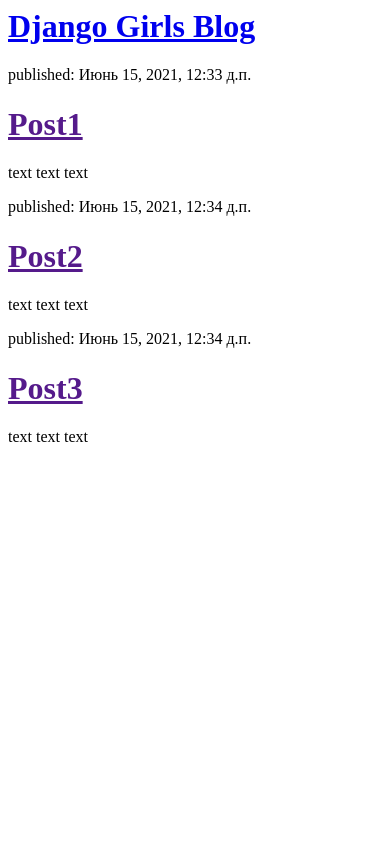
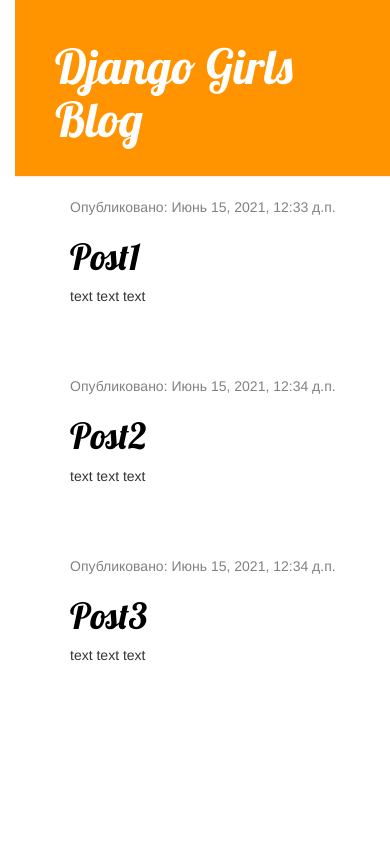
Before and after one commit to ajarakazakbaeva/BeFocused, a Django app: page / in a window 390 px wide. Run offline with Django 3.2, Linux system fonts and the light colour scheme; data comes from the database, SQL or seed files in the repository; some libraries are stand-ins or nearby versions.

Commit message:
Added view and template for detailed blos post as well as CSS for the site

```diff
--- /dev/null
+++ b/blog/static/css/blog.css
@@ -0,0 +1,55 @@
+h1 a {
+    color: #FCA205;
+    font-family: 'Lobster';
+}
+
+body {
+    padding-left: 15px;
+}
+
+.page-header {
+    background-color: #ff9400;
+    margin-top: 0;
+    padding: 20px 20px 20px 40px;
+}
+
+.page-header h1, .page-header h1 a, .page-header h1 a:visited, .page-header h1 a:active {
+    color: #ffffff;
+    font-size: 36pt;
+    text-decoration: none;
+}
+
+.content {
+    margin-left: 40px;
+}
+
+h1, h2, h3, h4 {
+    font-family: 'Lobster', cursive;
+}
+
+.date {
+    color: #828282;
+}
+
+.save {
+    float: right;
+}
+
+.post-form textarea, .post-form input {
+    width: 100%;
+}
+
+.top-menu, .top-menu:hover, .top-menu:visited {
+    color: #ffffff;
+    float: right;
+    font-size: 26pt;
+    margin-right: 20px;
+}
+
+.post {
+    margin-bottom: 70px;
+}
+
+.post h1 a, .post h1 a:visited {
+    color: #000000;
+}
--- /dev/null
+++ b/blog/templates/blog/base.html
@@ -0,0 +1,24 @@
+{% load static %}
+
+<html>
+    <head>
+        <link rel="stylesheet" href="//maxcdn.bootstrapcdn.com/bootstrap/3.2.0/css/bootstrap.min.css">
+        <link rel="stylesheet" href="//maxcdn.bootstrapcdn.com/bootstrap/3.2.0/css/bootstrap-theme.min.css">
+        <link href="https://fonts.googleapis.com/css?family=Lobster&subset=latin,cyrillic" rel="stylesheet" type="text/css">
+        <link rel="stylesheet" href="{% static 'css/blog.css' %}">
+        <title>Django Girls blog</title>
+    </head>
+        <body>
+            <div class="page-header">
+                <h1><a href="/">Django Girls Blog</a></h1>
+            </div>
+            <div class="content container">
+                <div class="row">
+                    <div class="col-md-8">
+                    {% block content %}
+                    {% endblock %}
+                    </div>
+                </div>
+            </div>
+        </body>
+</html>
--- a/blog/templates/blog/post_list.html
+++ b/blog/templates/blog/post_list.html
@@ -1,58 +1,11 @@
-<!--<!DOCTYPE html>-->
-<!--<html lang="en">-->
-<!--<head>-->
-<!--    <meta charset="UTF-8">-->
-<!--    <title>Title</title>-->
-<!--</head>-->
-<!--<body>-->
-
-<!--</body>-->
-<!--</html>-->
-
-<!--<html>-->
-<!--    <p>Hi there!</p>-->
-<!--    <p>It works!</p>-->
-<!--</html>-->
-
-<!--<html>-->
-<!--    <head>-->
-<!--        <title>Django Girls blog</title>-->
-<!--    </head>-->
-<!--    <body>-->
-<!--        <div>-->
-<!--            <h1><a href="/">Django Girls Blog</a></h1>-->
-<!--        </div>-->
-
-<!--        <div>-->
-<!--            <p>published: 14.06.2014, 12:14</p>-->
-<!--            <h2><a href="">My first post</a></h2>-->
-<!--            <p>Aenean eu leo quam. Pellentesque ornare sem lacinia quam venenatis vestibulum. Donec id elit non mi porta gravida at eget metus. Fusce dapibus, tellus ac cursus commodo, tortor mauris condimentum nibh, ut fermentum massa justo sit amet risus.</p>-->
-<!--        </div>-->
-
-<!--        <div>-->
-<!--            <p>published: 14.06.2014, 12:14</p>-->
-<!--            <h2><a href="">My second post</a></h2>-->
-<!--            <p>Aenean eu leo quam. Pellentesque ornare sem lacinia quam venenatis vestibulum. Donec id elit non mi porta gravida at eget metus. Fusce dapibus, tellus ac cursus commodo, tortor mauris condimentum nibh, ut f.</p>-->
-<!--        </div>-->
-<!--    </body>-->
-<!--</html>-->
-
-
-<html>
-    <head>
-        <title>Django Girls blog</title>
-    </head>
-    <body>
-        <div>
-            <h1><a href="/">Django Girls Blog</a></h1>
+{% extends 'blog/base.html' %}
+{% block content %}
+    {% for post in posts %}
+        <div class="post">
+            <div class="date">
+                <p>Опубликовано: {{ post.published_date }}</p>
+            </div>
+                <h1><a href="{% url 'post_detail' pk=post.pk %}">{{ post.title }}</a></h1>            <p>{{ post.text|linebreaksbr }}</p>
         </div>
-        {% for post in posts %}
-            <div>
-                <p> published: {{ post.published_date}} </p>
-                <h1><a href="">{{ post.title }}</a></h1>
-                <p> {{ post.text|linebreaksbr }}</p>
-            </div>
-        {% endfor %}
-
-    </body>
-</html>
+    {% endfor %}
+{% endblock %}
--- a/blog/urls.py
+++ b/blog/urls.py
@@ -2,5 +2,6 @@ from django.urls import path
 from . import views
 
 urlpatterns = [
-    path('', views.post_list, name = 'post_list')
+    path('', views.post_list, name = 'post_list'),
+    path('post/<int:pk>/', views.post_detail, name='post_detail'),
 ]
--- a/blog/views.py
+++ b/blog/views.py
@@ -1,8 +1,14 @@
 from django.shortcuts import render
 from django.utils import timezone
 from .models import Post
+from django.shortcuts import render, get_object_or_404
 
 
 def post_list(request):
     posts = Post.objects.filter(published_date__lte=timezone.now()).order_by('published_date')
     return render(request, 'blog/post_list.html', {'posts': posts})
+
+
+def post_detail(request, pk):
+    post = get_object_or_404(Post, pk=pk)
+    return render(request, 'blog/post_detail.html', {'post': post})
```
Also changed, not shown: blog/templates/blog/post_detail.html (added, +13 -0 lines).
